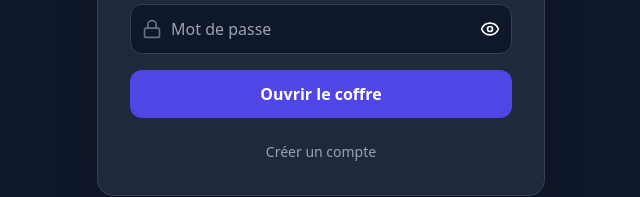
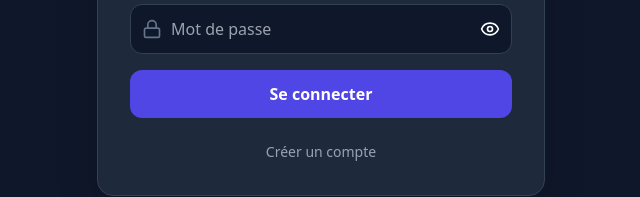
Before and after one commit to taguianas/encryption-app, a React (Create React App) app in the folder client/: page / in a window 1280 px wide. Shown: the part 442-639 px from the top of the page, without its empty margins (319-959 px from the left). Built offline with nearby package versions, Linux system fonts and the light colour scheme.

Commit message:
Final Appp

```diff
--- a/client/src/App.jsx
+++ b/client/src/App.jsx
@@ -77,7 +77,7 @@ function Auth({ onLogin }) {
 
           {error && <div className="p-3 bg-red-500/10 text-red-400 text-sm rounded-lg text-center">{error}</div>}
           <button disabled={loading} className="w-full bg-indigo-600 hover:bg-indigo-500 text-white font-bold py-3 rounded-xl transition-all disabled:opacity-50">
-            {loading ? "..." : (isLogin ? "Ouvrir le coffre" : "Créer le compte")}
+            {loading ? "..." : (isLogin ? "Se connecter" : "Créer le compte")}
           </button>
         </form>
         <button onClick={() => setIsLogin(!isLogin)} className="w-full mt-6 text-sm text-slate-400 hover:text-indigo-400">{isLogin ? "Créer un compte" : "Se connecter"}</button>
```
